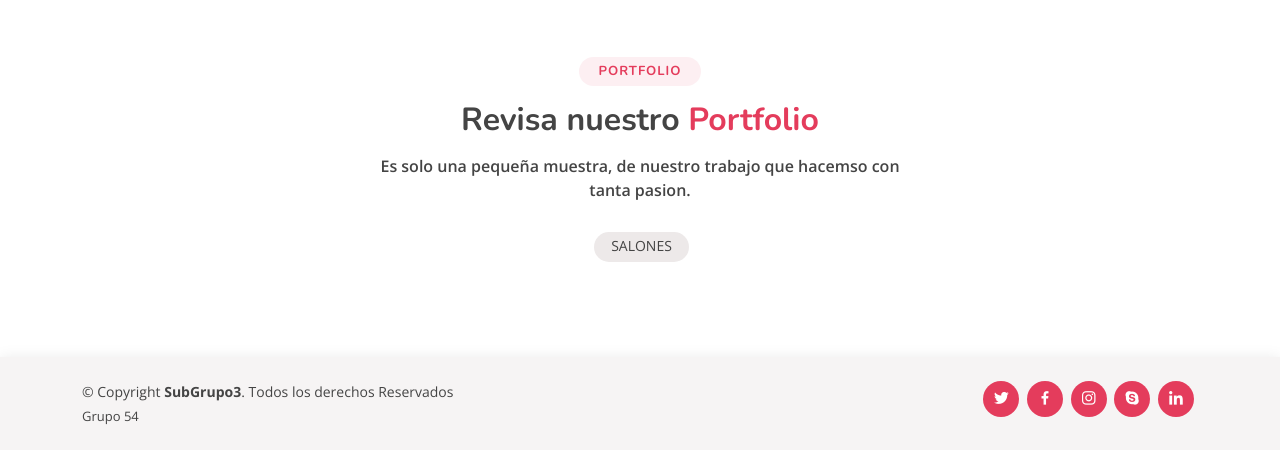
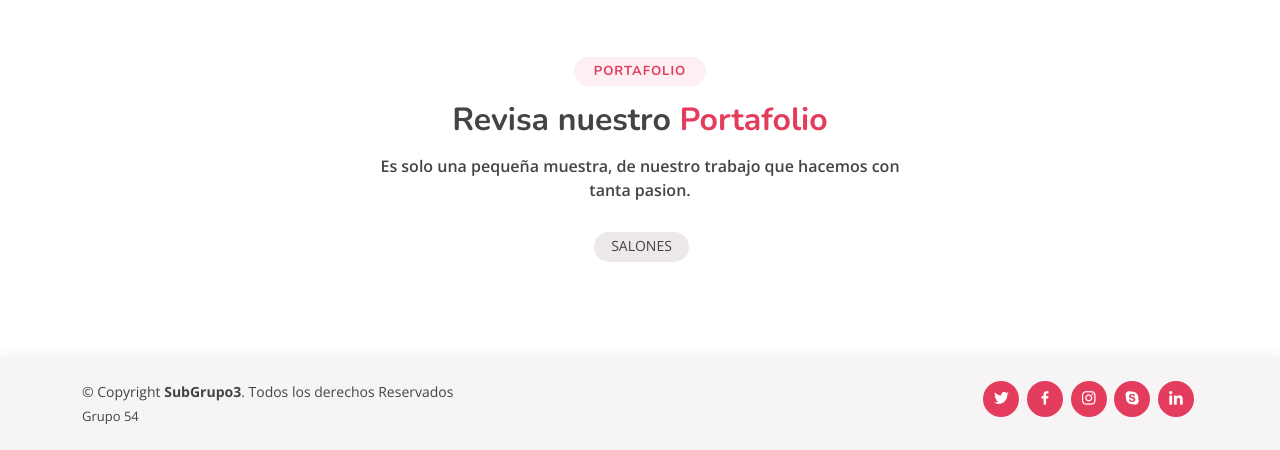
Before and after one commit to andresmunra/saloneventos, a Django app: page /salones/ in a window 1280 px wide. Shown: the part 83-533 px from the top of the page. Run offline with Django 4.2, Linux system fonts and the light colour scheme; data that the repository does not hold is empty; parts of the project's set-up code (start-up, migrations or seed data) failed here and were passed over; some libraries are stand-ins or nearby versions.

Commit message:
cambio de texto

```diff
--- a/template/home.html
+++ b/template/home.html
@@ -7,7 +7,7 @@
       <h3>Bienvenidos a <strong>Proyecto 54</strong></h3>
       <h1> Somos una Agencia para Eventos</h1>
       <h2>Juntos podemos lograr que esa fecha especial, sea inolvidable!</h2>
-      <a href="/salones/" class="btn-get-started scrollto">RESERVAR AHORA</a>
+      <a href="/login/" class="btn-get-started scrollto">RESERVAR AHORA</a>
     </div>
   </section><!-- End Hero -->
 
--- a/template/salones.html
+++ b/template/salones.html
@@ -4,9 +4,9 @@
 <section id="portfolio" class="portfolio">
     <div class="container">
     <div class="section-title">
-        <h2>Portfolio</h2>
-        <h3>Revisa nuestro <span>Portfolio</span></h3>
-        <p>Es solo una pequeña muestra, de nuestro trabajo que hacemso con tanta pasion.</p>
+        <h2>Portafolio</h2>
+        <h3>Revisa nuestro <span>Portafolio</span></h3>
+        <p>Es solo una pequeña muestra, de nuestro trabajo que hacemos con tanta pasion.</p>
     </div>
     <div class="row">
         <div class="col-lg-12 d-flex justify-content-center">
```
